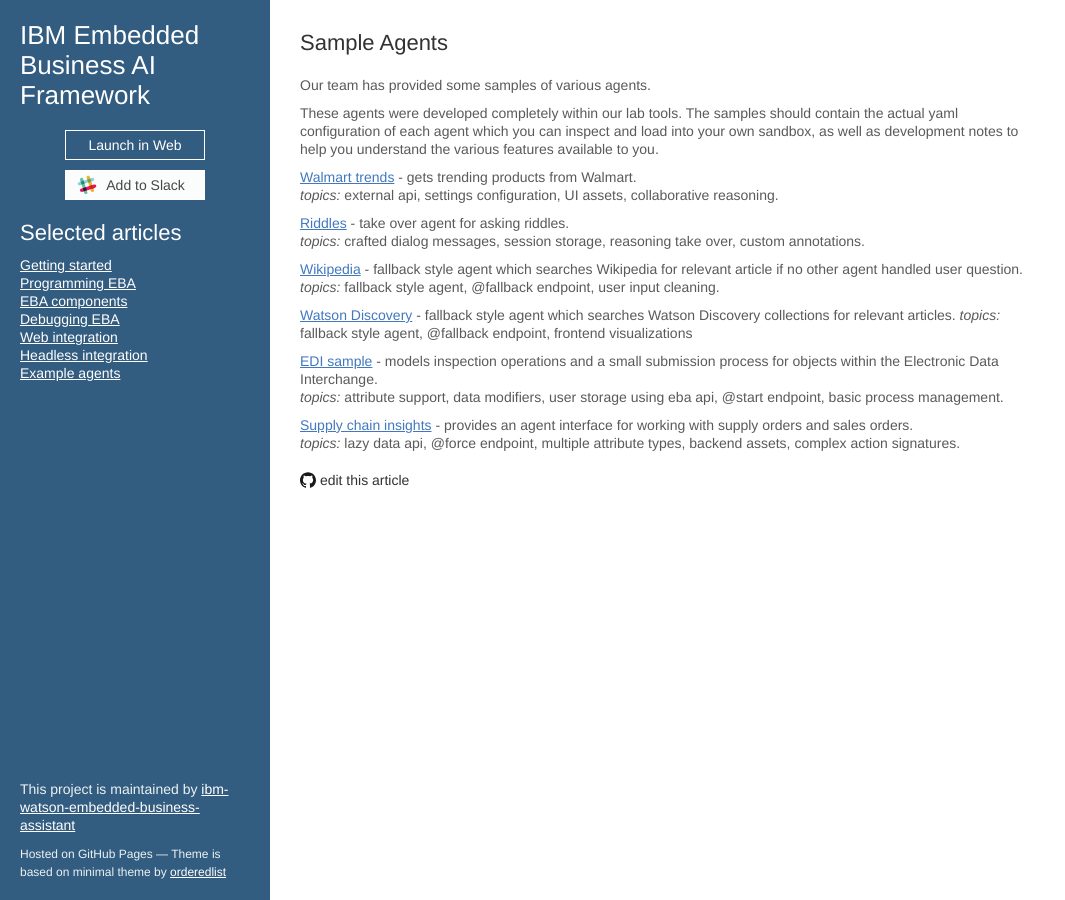
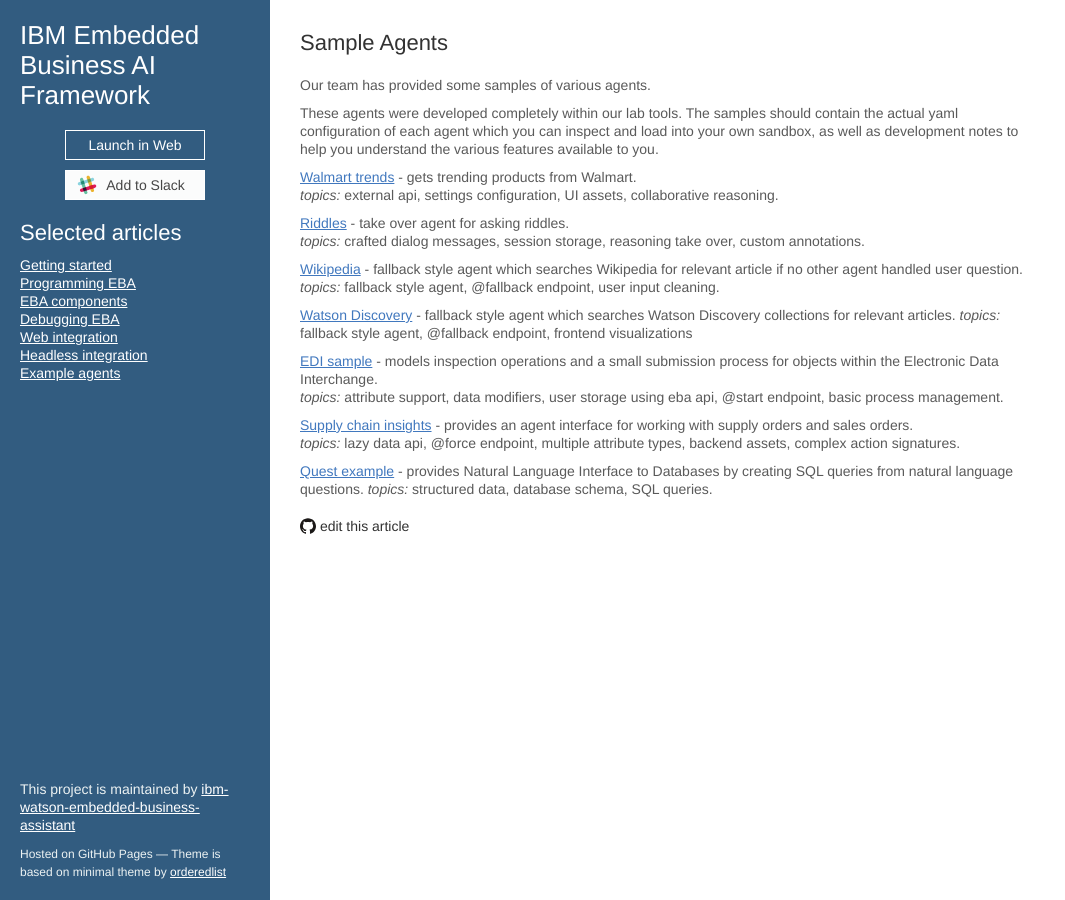
Before and after one commit to ibm-watson-embedded-business-assistant/eba-example-agents, a Jekyll site: the page built from docs/Samples.md, in a window 1280 px wide. Shown: the whole page, without its empty margins (0-1065 px from the left). Built offline with Jekyll 4.4.1, drawn with Linux system fonts in a browser that asks for light colours; our own code applies the rules of GitHub Pages for plain Markdown files; the repository's description, which GitHub fills in, is left out.

Commit message:
Added Quest example

```diff
--- a/docs/Samples.md
+++ b/docs/Samples.md
@@ -21,3 +21,6 @@
 
 [Supply chain insights](../samples/SupplyChain.md) - provides an agent interface for working with supply orders and sales orders.
 *topics:* lazy data api, @force endpoint, multiple attribute types, backend assets, complex action signatures.
+
+[Quest example](../samples/Quest.md) - provides Natural Language Interface to Databases by creating SQL queries from natural language questions.
+*topics:* structured data, database schema, SQL queries.
```
